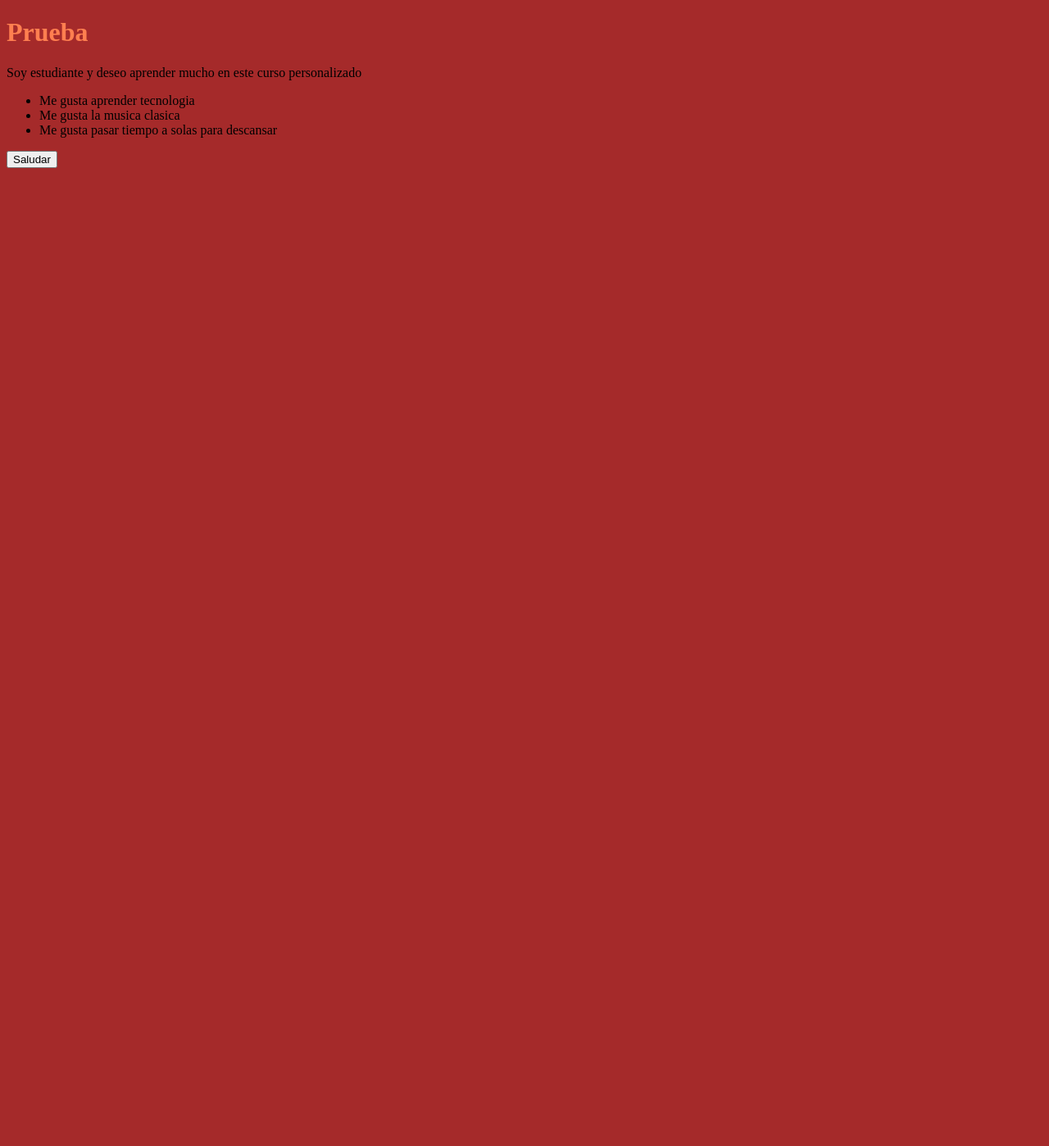
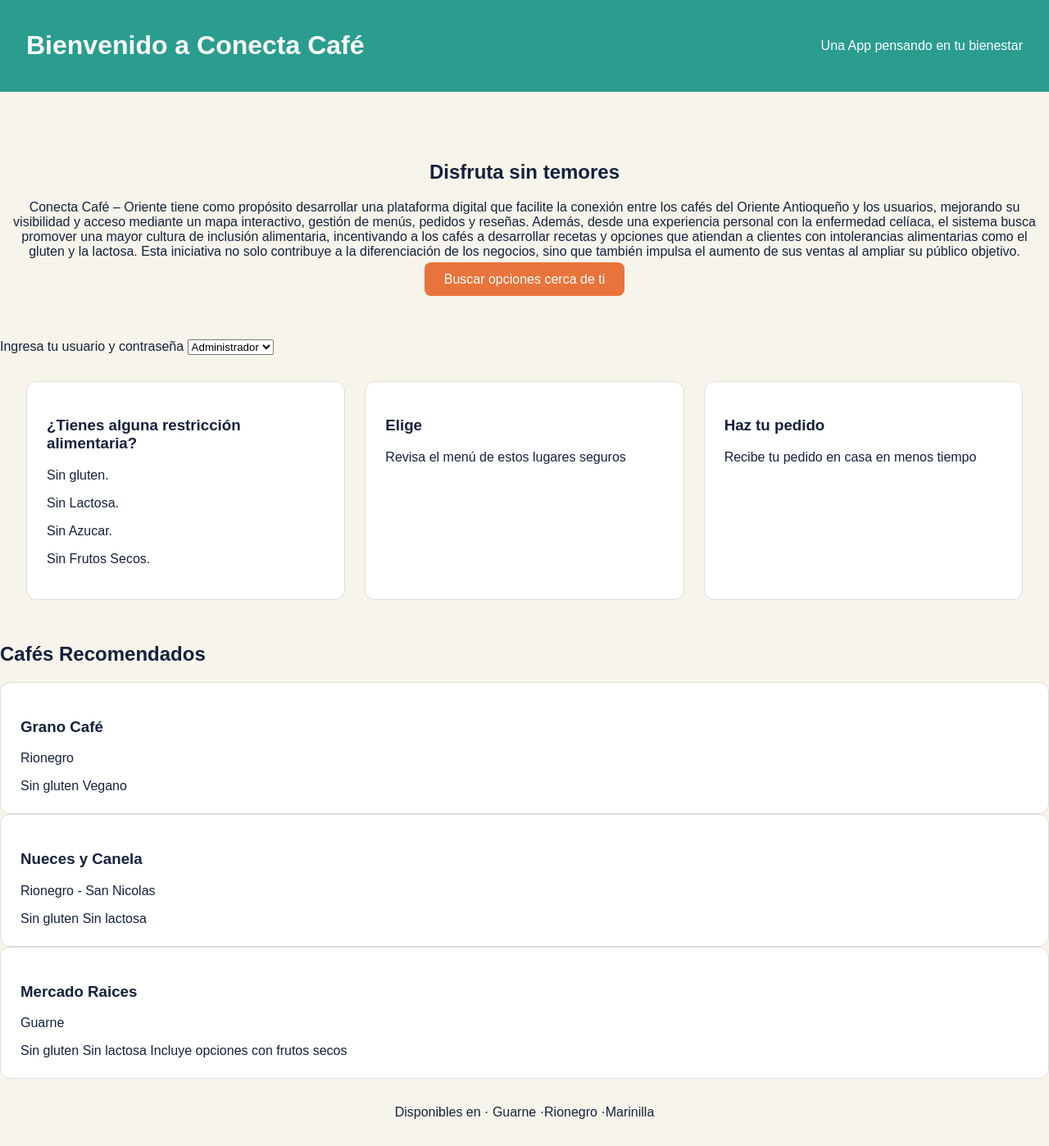
Before and after one commit to nat-pulgarin94/Conecta-Cafe, a plain HTML site: page index.html in a window 1280 px wide. Shown: the whole page at 82% size. Before the commit the page ends 800 px from the top, so only its background shows below. Drawn offline with Linux system fonts and the light colour scheme.

Commit message:
feat(primeros-estilos):catalogo de productos y servicios

```diff
--- a/index.html
+++ b/index.html
@@ -1,30 +1,92 @@
 <!DOCTYPE html>
-<html lang="en">
+<html lang="es">
 <head>
     <meta charset="UTF-8">
     <meta name="viewport" content="width=device-width, initial-scale=1.0">
-    <title>Mi nombre es Natalia</title>
+    <title>Proyecto Conecta-Cafe</title>
     <link rel="stylesheet" href="style.css">
-
-
-
-
 </head>
 <body>
-    <h1>Prueba</h1>
+    <header class="encabezado">
+  <h1 class="logo">Bienvenido a Conecta Café</h1>
+  <nav class="menu">
+    <a href="#">Una App pensando en tu bienestar</a>
+   </nav>
+</header>
 
+<main>
+  <section class="portada">
+    <h2>Disfruta sin temores</h2>
+    <p> Conecta Café – Oriente tiene como propósito desarrollar una plataforma digital que facilite la conexión entre los cafés del Oriente Antioqueño y los usuarios, mejorando su visibilidad y acceso mediante un mapa interactivo, gestión de menús, pedidos y reseñas. Además, desde una experiencia personal con la enfermedad celíaca, el sistema busca promover una mayor cultura de inclusión alimentaria, incentivando a los cafés a desarrollar recetas y opciones que atiendan a clientes con intolerancias alimentarias como el gluten y la lactosa. Esta iniciativa no solo contribuye a la diferenciación de los negocios, sino que también impulsa el aumento de sus ventas al ampliar su público objetivo.</p>
+    <a class="boton" href="#"> Buscar opciones cerca de ti</a>
+  </section>
 
-    <p>Soy estudiante y deseo aprender mucho en este curso personalizado</p>
+  <section class="seleccion-rol">
+    <label for="seleccion-rol"> Ingresa tu usuario y contraseña</label>
+    <select id="seleccion-rol">
+      <option value="Administrador">Administrador</option>
+      <option value="Cliente">Cliente</option>
+      <option value="Domiciliario">Domiciliario</option>
+    </select>
+  </section>
 
-            <ul>
-                <li> Me gusta aprender tecnologia </li>
-                <li>Me gusta la musica clasica  </li>
-               <li>Me gusta pasar tiempo a solas para descansar</li>
-               </ul>
+  <section class="pasos">
+    <article class="tarjeta cliente">
+      <h3>¿Tienes alguna restricción alimentaria?</h3>
+      <p>Sin gluten.</p>
+      <p>Sin Lactosa.</p>
+      <p>Sin Azucar.</p>
+      <p>Sin Frutos Secos.</p>
+    </article>
 
-               <button onclick="saludar()">Saludar</button>
-              <script src="script.js"></script>
+    <article class="tarjeta opciones-seguras">
+    <h3> Elige</h3>
+    <p>Revisa el menú de estos lugares seguros</p>
+  </article>
 
+  <article class="tarjeta pedido">
+    <h3> Haz tu pedido</h3>
+    <p> Recibe tu pedido en casa en menos tiempo</p>
+  </article>
+  </section>
+
+  <section class="cafés">
+    <h2>Cafés Recomendados</h2>
+
+    <div class="lista-cafés">
+      <article class="tarjeta">
+        <h3>Grano Café</h3>
+        <p class="municipio">Rionegro</p>
+        <div class=""etiquetas">
+          <span class="etiquetas">Sin gluten</span>
+          <span class="etiquetas">Vegano</span>
+          </div>
+          </article>
+
+          <article class="tarjeta">
+        <h3>Nueces y Canela</h3>
+        <p class="municipio">Rionegro - San Nicolas</p>
+        <div class=""etiquetas">
+          <span class="etiquetas">Sin gluten</span>
+          <span class="etiquetas">Sin lactosa</span>
+          </div>
+          </article>
+
+            <article class="tarjeta">
+        <h3>Mercado Raices</h3>
+        <p class="municipio">Guarne</p>
+        <div class=""etiquetas">
+          <span class="etiquetas">Sin gluten</span>
+          <span class="etiquetas">Sin lactosa</span>
+          <span class="etiquetas">Incluye opciones con frutos secos</span>
+          </div>
+          </article>
+  </section>
+</main>
+
+<footer>
+  <p>Disponibles en · Guarne ·Rionegro ·Marinilla </p>
+</footer>
 
 </body>
 </html>
--- a/style.css
+++ b/style.css
@@ -1,8 +1,52 @@
-body{
-    background-color:brown;
+body {
+  margin: 0;
+  font-family: Arial, sans-serif;
+  background-color: #f7f5eb;
+  color: #14213d;
+}
+.encabezado {
+  display: flex;
+  justify-content: space-between;
+  align-items: center;
+  padding: 16px 32px;
+  background-color: #2a9d8f;
+}
+.logo { color: white; }
+.menu a {
+color: white;
+margin-left: 16px;
+text-decoration: none;
 }
 
-h1{
-    color:coral
+.portada {
+text-align: center;
+padding: 64px 16px;
+}
 
+.boton {
+background-color: #e8743b;
+color: white;
+padding: 12px 24px;
+border-radius: 8px;
+text-decoration: none;
 }
+a {
+    text-decoration: none;
+}
+.pasos {
+display: flex;
+gap: 24px;
+padding: 32px;
+}
+
+.tarjeta {
+  flex: 1;
+  background-color: white;
+  border: 1px solid #ddd;
+  border-radius: 12px;
+  padding: 24px;
+}
+footer {
+text-align: center;
+padding: 16px;
+}
```
